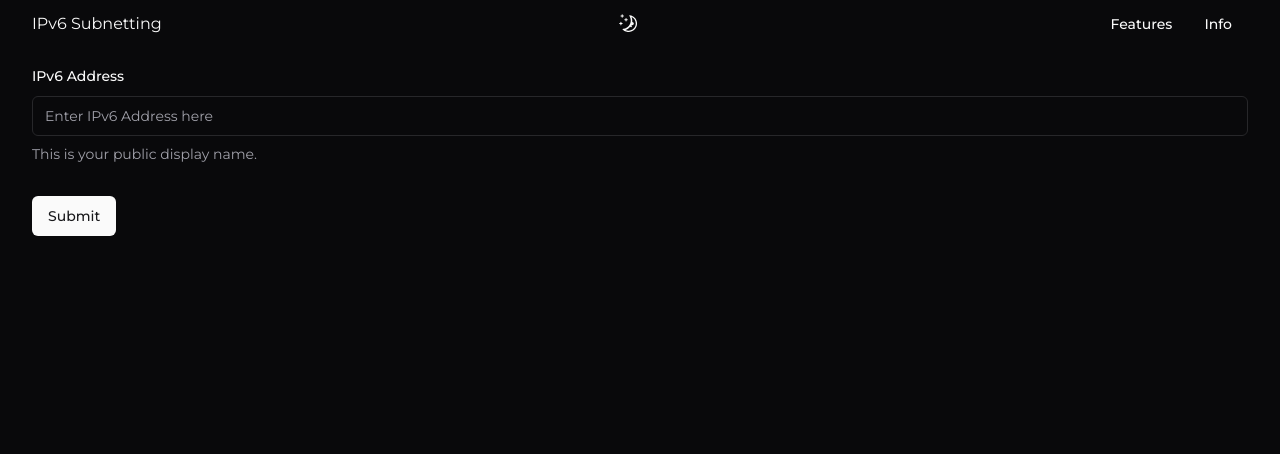
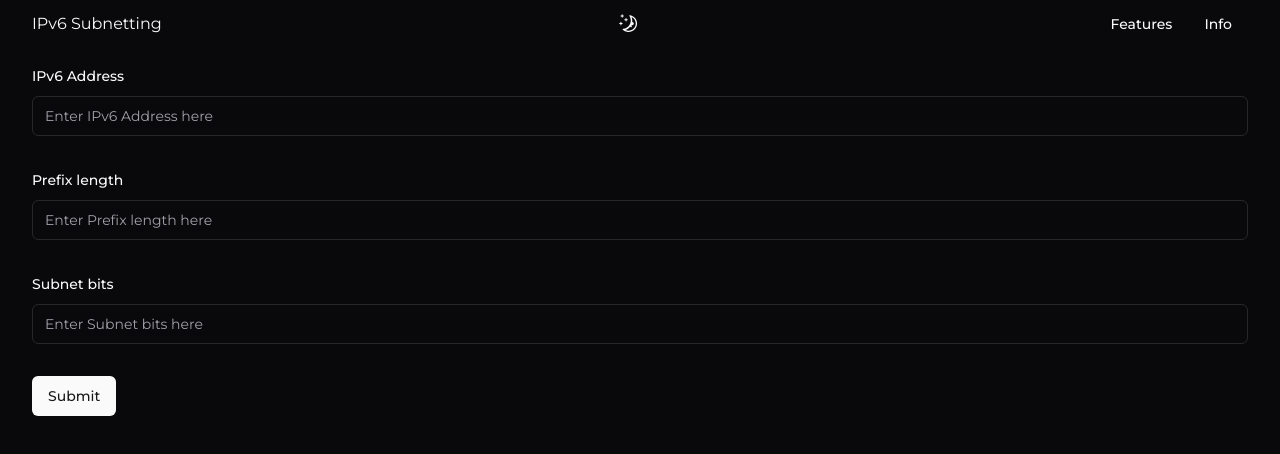
Before and after one commit to kmfiguerrez/next-ipv6, a Next.js app: page / in a window 1280 px wide. Shown: the top 454 px of the page. Built offline with nearby package versions, Linux system fonts and the light colour scheme.

Commit message:
Update IPv6 form and schema.
- Added input fields.

```diff
--- a/src/components/ipv6-form/ipv6-subnetting-form.tsx
+++ b/src/components/ipv6-form/ipv6-subnetting-form.tsx
@@ -17,7 +17,6 @@ import {
   FormLabel,
   FormMessage,
 } from "@/components/ui/form"
-import { number } from "zod"
 
 
 
@@ -28,6 +27,8 @@ const Ipv6SubnettingForm = () => {
     resolver: zodResolver(ipv6FormSchema),
     defaultValues: {
       ipv6Address: "",
+      prefixLength: "",
+      subnetBits: "",
     },
   })
 
@@ -59,9 +60,46 @@ const Ipv6SubnettingForm = () => {
               <FormControl>
                 <Input placeholder="Enter IPv6 Address here" {...field} />
               </FormControl>
-              <FormDescription>
-                This is your public display name.
-              </FormDescription>
+              <FormMessage />
+            </FormItem>
+          )}
+        />
+
+        <FormField
+          control={form.control}
+          name="prefixLength"
+          render={({ field }) => (
+            <FormItem>
+              <FormLabel>Prefix length</FormLabel>
+              <FormControl>
+                <Input
+                  type="number"
+                  min={0}
+                  max={128}
+                  placeholder="Enter Prefix length here"
+                  {...field}
+                />
+              </FormControl>
+              <FormMessage />
+            </FormItem>
+          )}
+        />
+
+        <FormField
+          control={form.control}
+          name="subnetBits"
+          render={({ field }) => (
+            <FormItem>
+              <FormLabel>Subnet bits</FormLabel>
+              <FormControl>
+                <Input
+                type="number"
+                min={0}
+                max={128}
+                placeholder="Enter Subnet bits here"
+                {...field}
+              />
+              </FormControl>
               <FormMessage />
             </FormItem>
           )}
--- a/src/schemas/ipv6-form-schema.ts
+++ b/src/schemas/ipv6-form-schema.ts
@@ -5,11 +5,27 @@ const ipv6FormSchema = z.object({
   ipv6Address: z
     .string()
     .refine((value) => {
-      if (IPv6.isValidIpv6(value) === false) return false
+      if (value.length === 0) return false
 
       return true
     },
-    { message: "Invalid IPv6 Address" })
+    { message: "IPv6 Address is required" }),
+  prefixLength: z
+    .string()
+    .refine((value) => {
+      if (value.length === 0) return false
+
+      return true
+    },
+    { message: "Prefix length is required" }),
+  subnetBits: z
+    .string()
+    .refine((value) => {
+      if (value.length === 0) return false
+
+      return true
+    },
+    { message: "Subnet bits is required" })
 })
 
 type Tipv6Form = z.infer<typeof ipv6FormSchema>
```
